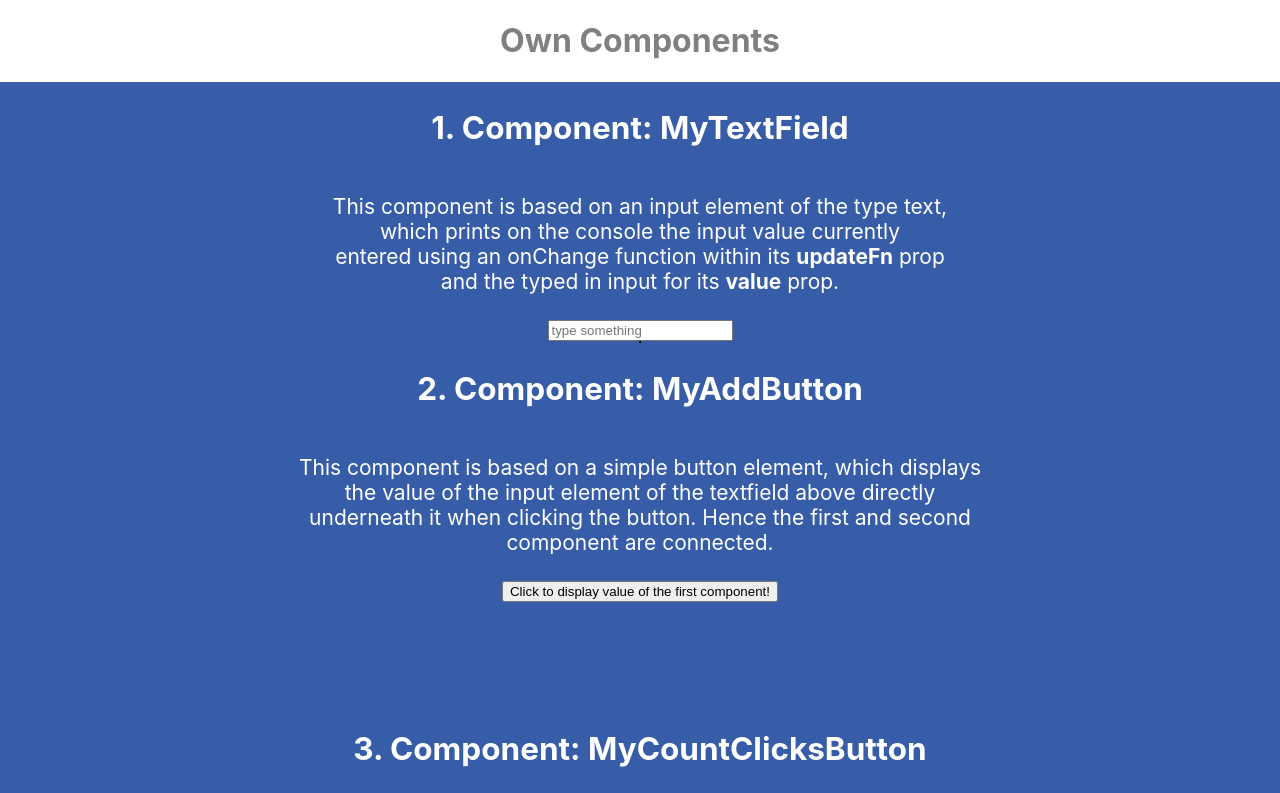
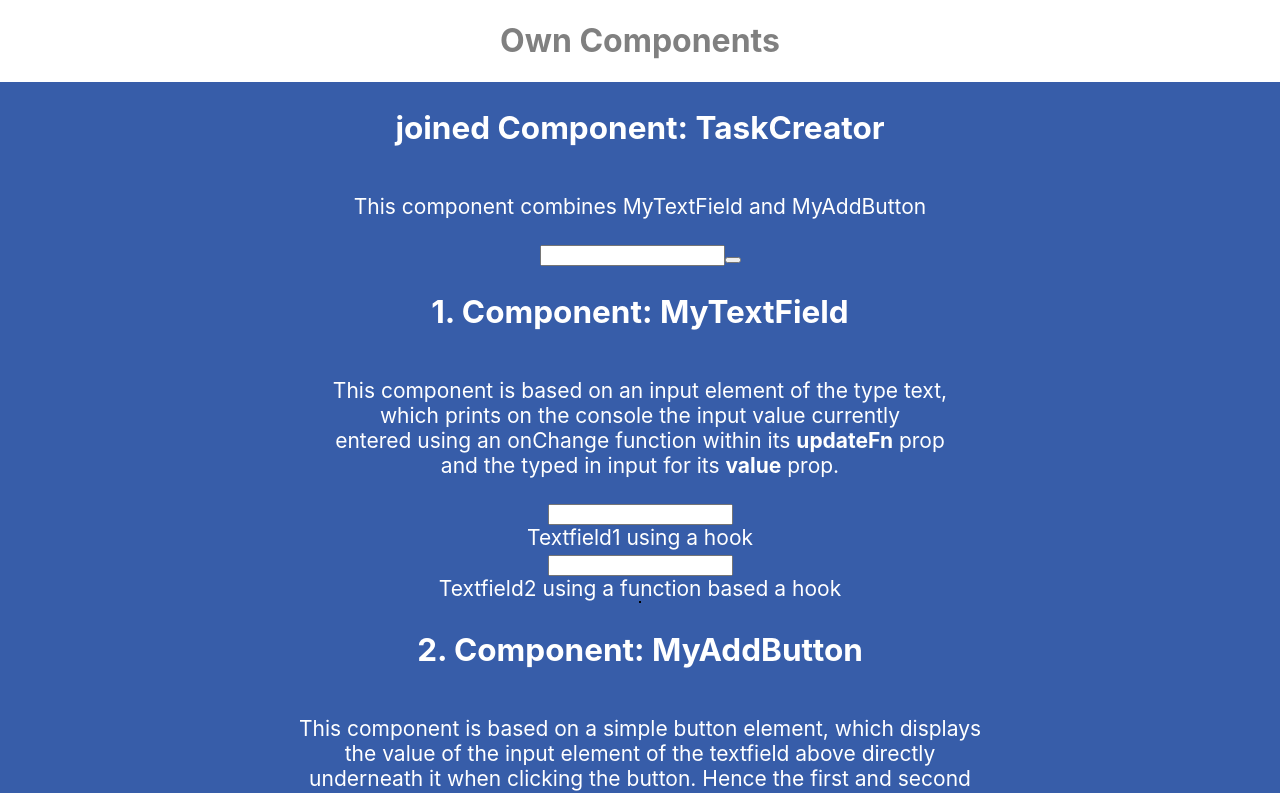
Before and after one commit to AntheaMeier/ReactExerices, a React (Create React App) app: page / in a window 1280 px wide. Shown: the top 793 px of the page. Built offline with nearby package versions, Linux system fonts and the light colour scheme.

Commit message:
Initial commit with MyTextFiled and MyAddButton and the first steps for TaskCreator”

```diff
--- a/src/App.tsx
+++ b/src/App.tsx
@@ -4,30 +4,44 @@ import './App.css';
 import {useState} from 'react';
 import {Header} from './stories/Header';
 import {Button} from './stories/Button';
-import {MyTextfield} from './components/MyTextfield';
+import {TaskCreator} from './components/TaskCreator';
+import {MyTextfield1} from './components/MyTextfield1';
+import {MyTextfield2} from './components/MyTextfield2';
 import {MyCountClicksButton} from './components/MyCountClicksButton';
 import {MyAddButton} from './components/MyAddButton';
 
 
 function App() {
 
-  const [userInputs, setUserInputs] = useState<string[]>([]);
+  /* for MTf1 instead of line 18-25: */
+  const [input, setInput] = useState('');
 
-  function updateUserInputs(userInput: string){
-    const userInputsCopy=[...userInputs]
-    userInputsCopy.push(userInput)
-    setUserInputs(userInputsCopy)
+  /* for MTf2 instead of l.15 or l.21*/
+  const [userInputs, setUserInputs] = useState<string[]>([]); // a useState hook, collecting inputs in an array (AA)
+
+  function updateUserInputs(userInput: string){  // my function updateUserInputs receives a parameter in form of a string value
+    const userInputsCopy=[...userInputs]        // declartion of an Array (AA-Copy) containing the content of AA
+    userInputsCopy.push(userInput)        // AA-Copy extended by the functions parameter
+    setUserInputs(userInputsCopy)         // the useState hook methods exchanging AA with the extended AA-Copy
   }
-  console.log('userInputs:', userInputs)
-
-  /* for MTf1 instead of line 14-21:
-  const [input, setInput] = useState(''); */
+  /* next line only for MTf2*/
+    console.log('userInputs:', userInputs)   // shows the new AA, which got extended by the copy
 
   return (
 
     <div className="App"> {/* its centred */}
       <h1>Own Components</h1>
       <header className="App-header"> {/* white text on blue background */}
+
+      <h2>
+        joined Component: TaskCreator
+      </h2>
+      <p>
+        This component combines MyTextField and MyAddButton <br/>
+      </p>
+
+      <TaskCreator
+      />
 
       <h2>
         1. Component: MyTextField
@@ -38,16 +52,20 @@ function App() {
         entered using an onChange function within its <b>updateFn</b> prop <br/>
         and the typed in input for its <b>value</b> prop.
       </p>
-        <MyTextfield
-          /* value={textValue}   stays off, was a step in between MTf1-6*/
 
+      <MyTextfield1 // works with a hook
+          valueProp={input}
+          updateFnProp={setInput}
+      />
+      <span>Textfield1 using a hook</span>
+
+      <MyTextfield2 // works with a function based on a hook
           updateFn={updateUserInputs}
+      />
+      <span>Textfield2 using a function based a hook</span>
 
-          /* for MTf1:
-          value={input}
-          updateFn={setInput}  */
-        />
-        {/* <h3>You have typed {onClick={setInput}} into the textfield above.</h3> */}
+        {/* first attempt with Maja to connect first 2 components
+        <h3>You have typed {onClick={setInput}} into the textfield above.</h3> */}
         <div style={{border:'1px solid black'}}></div>
 
       <h2>
--- a/src/components/MyTextfield.tsx
+++ /dev/null
@@ -1,26 +0,0 @@
-import {useState} from 'react';
-
-interface MyTextfieldProps {
-    value: string,
-    updateFn: (arg: string) => void
-  }
-
-  function MyTextfield({value, updateFn}: MyTextfieldProps) {
-    /* const [input, setInput] = useState('');  already in the app.tsx*/
-
-    return (
-      <div>
-        <input
-            type="text"
-            value={value}
-            placeholder="type something"
-            onChange={(event)=>{
-              updateFn(event.target.value)
-              console.log(event.target.value)
-            }}
-        />
-      </div>
-    );
-  }
-
-  export {MyTextfield}
--- /dev/null
+++ b/src/components/MyTextfield1.tsx
@@ -0,0 +1,23 @@
+
+interface MyTextfield1Props {
+  valueProp: string,
+  updateFnProp: (arg: string) => void
+}
+
+function MyTextfield1({valueProp, updateFnProp}: MyTextfield1Props) {
+
+  return (
+    <div>
+      <input
+          type="text"
+          value={valueProp}
+          onChange={(event)=>{
+            updateFnProp(event.target.value)
+            console.log(event.target.value)
+          }}
+      />
+    </div>
+  );
+}
+
+export {MyTextfield1}
--- /dev/null
+++ b/src/components/MyTextfield2.tsx
@@ -0,0 +1,25 @@
+import {useState} from 'react';
+
+interface MyTextfield2Props {
+
+  updateFnProp: (arg: string) => void
+}
+
+function MyTextfield2({updateFnProp}: MyTextfield2Props) {
+  const [textValue, setTextValue] = useState('');
+  return (
+    <div>
+      <input
+          type="text"
+          value={textValue}
+          onChange={(event)=>{
+            setTextValue(event.target.value)
+            updateFnProp(event.target.value)
+            console.log(event.target.value)
+          }}
+      />
+    </div>
+  );
+}
+
+export {MyTextfield2}
--- a/src/components/TaskCreator.tsx
+++ b/src/components/TaskCreator.tsx
@@ -1,25 +1,31 @@
 import {useState} from 'react';
 
 interface TaskCreatorProps {
-
-    updateFn: (arg: string) => void
+  /* valueProp: string,
+  updateFnProp: (arg: string) => void */
+  label: string,
+  onClick: () => void,
   }
 
-  function TaskCreator({updateFn}: TaskCreator) {
-    const [textValue, setTextValue] = useState('');
+  function TaskCreator({/* valueProp,updateFnProp */ label, onClick}: TaskCreatorProps) {
+    const [textValue, setTextValue] = useState(''); //noted to put it into the TaskCreator, but do not know how
+
     return (
       <div>
         <input
             type="text"
             value={textValue}
-            placeholder="type something"
             onChange={(event)=>{
               setTextValue(event.target.value)
-              updateFn(event.target.value)
+              /* updateFnProp(event.target.value) */
               console.log(event.target.value)
             }}
         />
+        <button
+          onClick = {() => onClick()}
+          >{label}</button>
       </div>
+
     );
   }
 
```
Also changed, not shown: src/components/CodeSnippets.tsx (+17 -127 lines).
